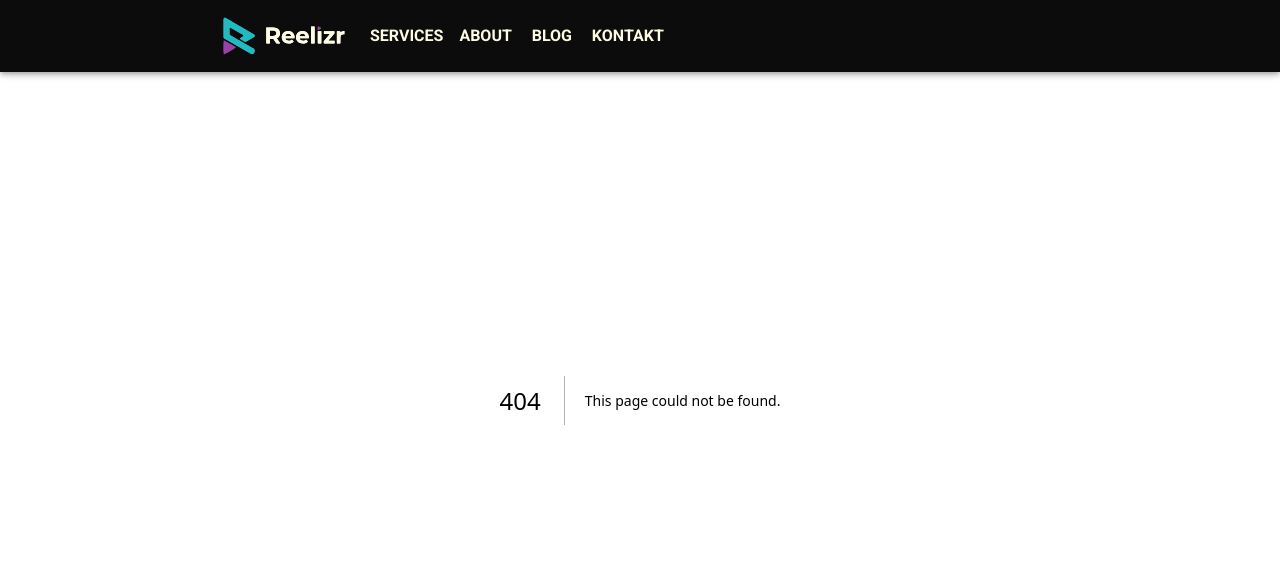
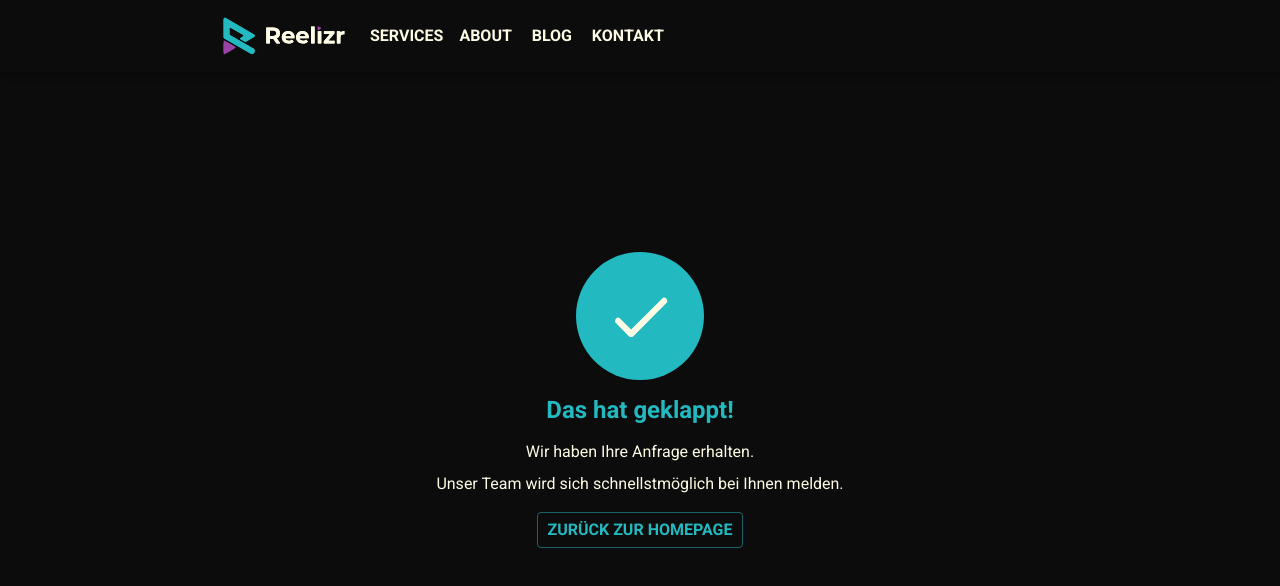
Before and after one commit to DanSchrader/reelizr-app-vercel, a Next.js app: page /anfrage-erfolgreich-gesendet in a window 1280 px wide. Before the commit this address had no page. Shown: the top 586 px of the page. Built offline with nearby package versions, Linux system fonts and the light colour scheme; what @mui/material-nextjs would draw is missing.

Commit message:
repair env and override autofill changes to Input styles

```diff
--- a/src/app/actions.ts
+++ b/src/app/actions.ts
@@ -14,7 +14,7 @@ export async function SalesContactAction (prevState: any, formData: FormData) {
         return submission.reply();
     }
 
-    const response = await fetch(process.env.SALES_CONTACT_API_URL!, {
+    const response = await fetch(process.env.SALES_CONTACT_URL!, {
         method: 'POST',
         body: formData,
     });
@@ -23,5 +23,5 @@ export async function SalesContactAction (prevState: any, formData: FormData) {
         throw new Error('Failed to submit form');
     }
 
-    return redirect('/thank-you')
+    return redirect('/anfrage-erfolgreich-gesendet');
 }
--- /dev/null
+++ b/src/app/anfrage-erfolgreich-gesendet/page.tsx
@@ -0,0 +1,47 @@
+import CheckRoundedIcon from '@mui/icons-material/CheckRounded';
+import Button from '@mui/material/Button';
+import Box from '@mui/material/Box';
+import Link from 'next/link';
+import Typography from '@mui/material/Typography';
+import { Fade } from '@mui/material';
+
+export default function SuccessPage() {
+    return (
+        <Box component='section' sx={{
+            width: '100vw',
+            height: '100vh',
+            display: 'flex',
+            flexDirection: 'column',
+            justifyContent: 'center',
+            alignItems: 'center',
+        }}>
+            <Box sx={{
+                display: 'flex',
+                flexDirection: 'column',
+                justifyContent: 'center',
+                alignItems: 'center',
+            }}>
+                <Fade in={true} timeout={1000}>
+                    <Box sx={{
+                        display: 'flex',
+                        justifyContent: 'center',
+                        alignItems: 'center',
+                        borderRadius: '50%',
+                        background: '#23b9c0',
+                        padding: 8,
+                        width: 100,
+                        height: 100,
+                        }}>
+                        <CheckRoundedIcon sx={{ fontSize: 75, color: '#fefbe4' }} />
+                    </Box>
+                </Fade>
+                <Typography variant='h3' mt={2} mb={1}>Das hat geklappt!</Typography>
+                <Typography variant='body1' mt={1}>Wir haben Ihre Anfrage erhalten.</Typography>
+                <Typography variant='body1' mt={1}>Unser Team wird sich schnellstmöglich bei Ihnen melden.</Typography>
+                <Button variant='outlined' color='primary' size='small' sx={{ mt: 2 }}>
+                    <Link href='/'>Zurück zur Homepage</Link>
+                </Button>
+            </Box>
+        </Box>
+    )
+}
--- a/src/app/kontakt/page.tsx
+++ b/src/app/kontakt/page.tsx
@@ -3,7 +3,7 @@
 import { Container, Typography } from '@mui/material';
 import ContactFormSection from '@/components/ContactFormSection';
 
-export default function Contact() {
+export default function Kontakt() {
 
     return (
         <Container component="main" maxWidth='md' sx={{ py: 10 }}>
--- a/src/theme.ts
+++ b/src/theme.ts
@@ -160,6 +160,49 @@ export const themeOptions: ThemeOptions = {
     },
   },
   components: {
+    MuiOutlinedInput: {
+      styleOverrides: {
+        root: {
+          // Comprehensive autofill style neutralization
+          "&:-webkit-autofill": {
+            WebkitBoxShadow: "0 0 0 1000px #0c0c0c inset",
+            transition: "background-color 5000s ease-in-out 0s",
+            WebkitTextFillColor: "#fefbe4",
+          },
+          "& input:-webkit-autofill": {
+            WebkitBoxShadow: "0 0 0 1000px #0c0c0c inset",
+            transition: "background-color 5000s ease-in-out 0s",
+            WebkitTextFillColor: "#fefbe4",
+          },
+          "& textarea:-webkit-autofill": {
+            WebkitBoxShadow: "0 0 0 1000px #0c0c0c inset",
+            transition: "background-color 5000s ease-in-out 0s",
+            WebkitTextFillColor: "#fefbe4",
+          },
+          // For Firefox
+          "& input:-moz-autofill": {
+            background: "#0c0c0c !important",
+            color: "#fefbe4 !important",
+          },
+          // For Edge
+          "& input:-ms-autofill": {
+            background: "#0c0c0c !important",
+            color: "#fefbe4 !important",
+          },
+        },
+      },
+    },
+    // CssBaseline safety web to prevent autofill style changes
+    MuiCssBaseline: {
+      styleOverrides: {
+        "input:-webkit-autofill, input:-webkit-autofill:hover, input:-webkit-autofill:focus, textarea:-webkit-autofill, textarea:-webkit-autofill:hover, textarea:-webkit-autofill:focus, select:-webkit-autofill, select:-webkit-autofill:hover, select:-webkit-autofill:focus": {
+          WebkitBoxShadow: "0 0 0 1000px #0c0c0c inset !important",
+          WebkitTextFillColor: "#fefbe4 !important",
+          transition: "background-color 5000s ease-in-out 0s",
+          caretColor: "#fefbe4",
+        },
+      },
+    },
     MuiTextField: {
       styleOverrides: {
         root: {
```
Also changed, not shown: src/app/thank-you/page.tsx (deleted, +0 -26 lines), src/components/CustomTabPanel.tsx (+3 -7 lines), src/components/SubmitButton.tsx (added, +27 -0 lines).
